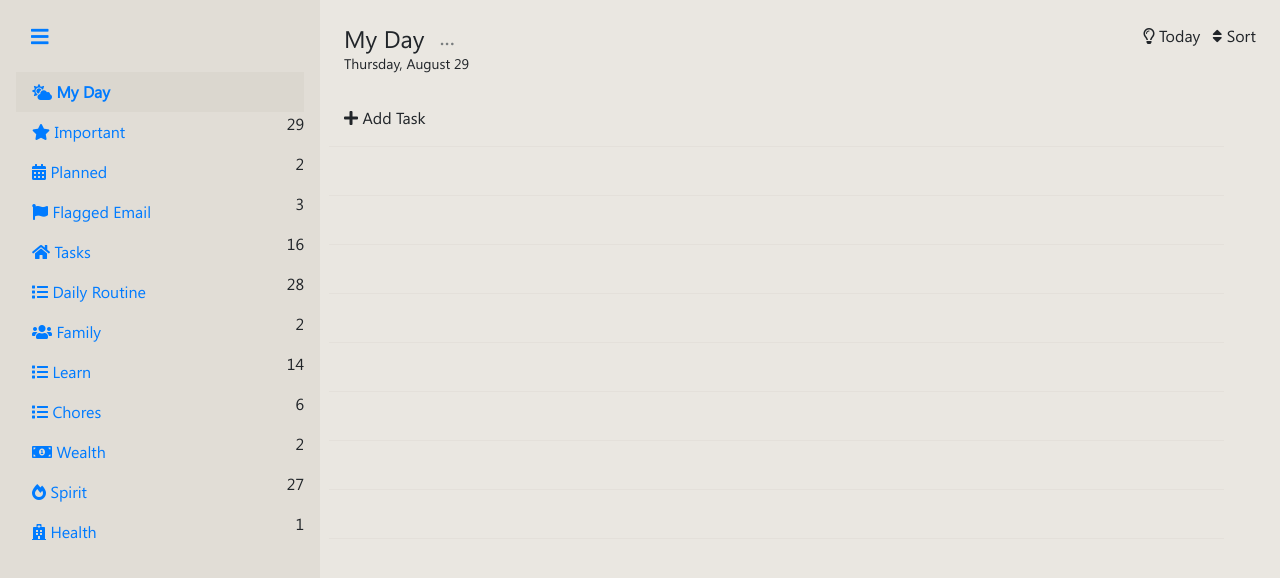
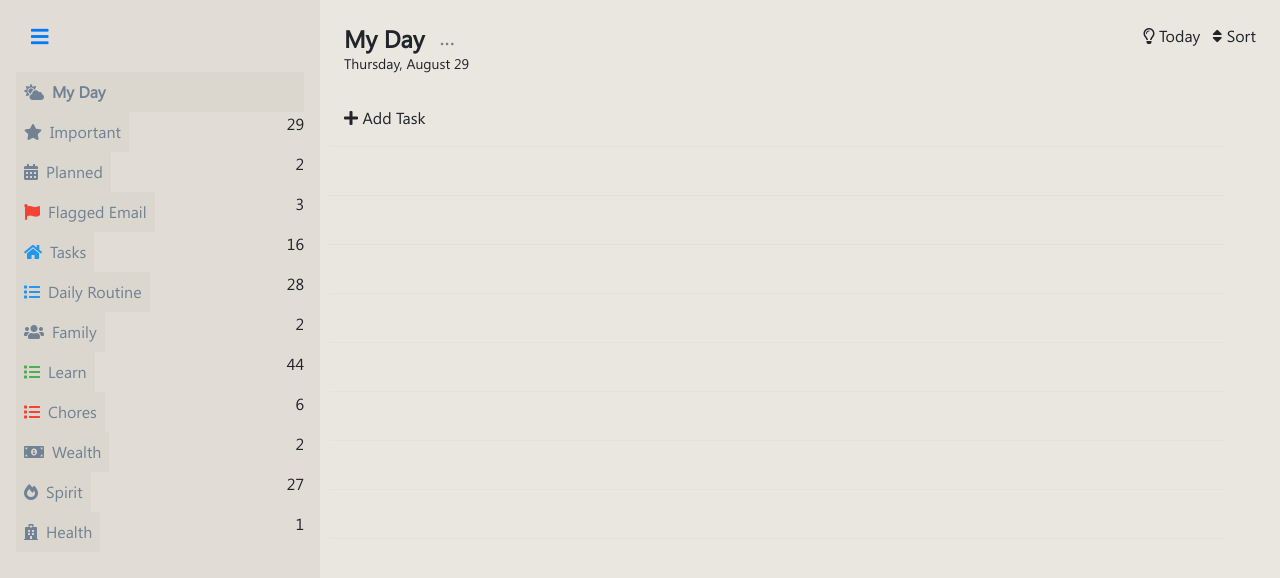
Before and after one commit to wesscoby/ms-todo, a React (Create React App) app: page / in a window 1280 px wide. Shown: the top 578 px of the page. Built offline with nearby package versions, Linux system fonts and the light colour scheme.

Commit message:
Added react-router-dom depencency. Updated styling. Added some minor tweaks

```diff
--- a/package.json
+++ b/package.json
@@ -6,6 +6,7 @@
     "mdbreact": "^4.19.1",
     "react": "^16.9.0",
     "react-dom": "^16.9.0",
+    "react-router-dom": "^5.0.1",
     "react-scripts": "3.1.1"
   },
   "scripts": {
--- a/src/components/Main.js
+++ b/src/components/Main.js
@@ -5,7 +5,7 @@ import TaskList from './TaskList';
 class Main extends Component {
     render() {
         return (
-            <MDBCol role="main" md="8" lg="9" className="ms-sm-auto p-4">
+            <MDBCol id="main" role="main" md="8" lg="9" className="ms-sm-auto p-4">
                 <MDBRow className="d-flex flex-column">
                     <MDBCol>
                         <MDBRow className="d-flex flex-row justify-content-between">
--- a/src/components/MenuItem.js
+++ b/src/components/MenuItem.js
@@ -1,14 +1,15 @@
 import React, { Component, Fragment } from 'react';
 import { MDBNavItem, MDBIcon } from 'mdbreact';
+import { NavLink } from 'react-router-dom';
 
 
 class MenuItem extends Component {
     render() {
         return (
             <MDBNavItem className={`d-flex flex-row justify-content-between ${this.props.active}`}>
-                <Fragment>
-                    <a href="#" className="nav-link"><MDBIcon icon={this.props.icon}/> {this.props.name}</a>
-                </Fragment>
+                <NavLink to='#' className="p-2">
+                    <MDBIcon icon={this.props.icon} className={`${this.props.iconColor} mr-2`}/>{this.props.name}
+                </NavLink>
                 <Fragment>
                     {this.props.count}
                 </Fragment>
--- a/src/components/Sidebar.js
+++ b/src/components/Sidebar.js
@@ -1,5 +1,6 @@
 import React, { Component, Fragment } from 'react';
 import { MDBCol, MDBNav, MDBIcon } from 'mdbreact';
+import { NavLink } from 'react-router-dom';
 import MenuItem from './MenuItem';
 import MenuItems from '../data/menu-items.json';
 
@@ -14,13 +15,18 @@ class Sidebar extends Component {
           <MDBCol md="3" className="d-none d-md-block sidebar p-3">
             <Fragment className="sidebar-sticky">
               <MDBNav className="flex-column">
-                <a class="navbar-brand col-sm-3 col-md-2 mr-0 mb-3" href="#"><MDBIcon icon="bars" /></a>
+                <NavLink to='/'
+                  class="navbar-brand col-sm-3 col-md-2 mr-0 mb-3 hamburger text-blue"
+                >
+                  <MDBIcon icon="bars" size="1x"/>
+                </NavLink>
                 {this.state.items.map(
-                  ({id, name, count, icon, active}) =>
-                    <MenuItem
+                  ({id, name, count, icon, active, color}) =>
+                    <MenuItem className="mb-2"
                       key={id}
                       name={name}
                       icon={icon}
+                      iconColor={color}
                       count={(count > 0) ? count : ''}
                       active={(active) ? 'active' : ''}
                     />
--- a/src/data/menu-items.json
+++ b/src/data/menu-items.json
@@ -4,83 +4,95 @@
             "id": 1,
             "name": "My Day",
             "icon": "cloud-sun",
+            "color": "normal",
             "count": 0,
             "active": true
         },
         {
-            "id": 1,
+            "id": 2,
             "name": "Important",
             "icon": "star",
+            "color": "normal",
             "count": 29,
             "active": false
         },
         {
-            "id": 1,
+            "id": 3,
             "name": "Planned",
             "icon": "calendar-alt",
+            "color": "normal",
             "count": 2,
             "active": false
         },
         {
-            "id": 1,
+            "id": 4,
             "name": "Flagged Email",
             "icon": "flag",
+            "color": "red-text",
             "count": 3,
             "active": false
         },
         {
-            "id": 1,
+            "id": 5,
             "name": "Tasks",
             "icon": "home",
+            "color": "blue-text",
             "count": 16,
             "active": false
         },
         {
-            "id": 1,
+            "id": 6,
             "name": "Daily Routine",
             "icon": "list",
+            "color": "blue-text",
             "count": 28,
             "active": false
         },
         {
-            "id": 1,
+            "id": 7,
             "name": "Family",
             "icon": "users",
+            "color": "normal",
             "count": 2,
             "active": false
         },
         {
-            "id": 1,
+            "id": 8,
             "name": "Learn",
             "icon": "list",
-            "count": 14,
+            "color": "green-text",
+            "count": 44,
             "active": false
         },
         {
-            "id": 1,
+            "id": 9,
             "name": "Chores",
             "icon": "list",
+            "color": "red-text",
             "count": 6,
             "active": false
         },
         {
-            "id": 1,
+            "id": 10,
             "name": "Wealth",
             "icon": "money-bill-alt",
+            "color": "normal",
             "count": 2,
             "active": false
         },
         {
-            "id": 1,
+            "id": 11,
             "name": "Spirit",
             "icon": "fire-alt",
+            "color": "normal",
             "count": 27,
             "active": false
         },
         {
-            "id": 1,
+            "id": 12,
             "name": "Health",
             "icon": "hospital",
+            "color": "normal",
             "count": 1,
             "active": false
         }
--- a/src/index.css
+++ b/src/index.css
@@ -37,7 +37,11 @@ body {
   height: 100vh;
   background: #eae7e1;
   font-family: 'Segoe UI Regular', sans-serif;
-  /* font-weight: 500 */
+}
+
+.sidebar .hamburger {
+  font-weight: 100;
+  font-family: "Segoe UI Italic";
 }
 
 .sidebar {
@@ -46,9 +50,21 @@ body {
   overflow: auto;
 }
 
+.sidebar li a {
+  color: #708293;
+}
+
+#main h4 {
+  font-weight: bold;
+}
+
 .active {
+  background: #dbd7cf;
+}
+
+.active a {
+  color: #000;
   font-weight: bold;
-  background: #dbd7cf;
 }
 
 #elipsis {
@@ -70,3 +86,7 @@ body {
   height: 47px;
   border-bottom: 1px solid #e4e0da;
   }
+
+  .normal {
+    color: #708293;
+  }
--- a/src/index.js
+++ b/src/index.js
@@ -6,9 +6,12 @@ import "mdbreact/dist/css/mdb.css";
 import './index.css';
 import App from './App';
 import * as serviceWorker from './serviceWorker';
+import { BrowserRouter as Router } from 'react-router-dom';
 
 render(
-    <App />,
+    <Router>
+        <App />
+    </Router>,
     document.getElementById('root')
 );
 
```
